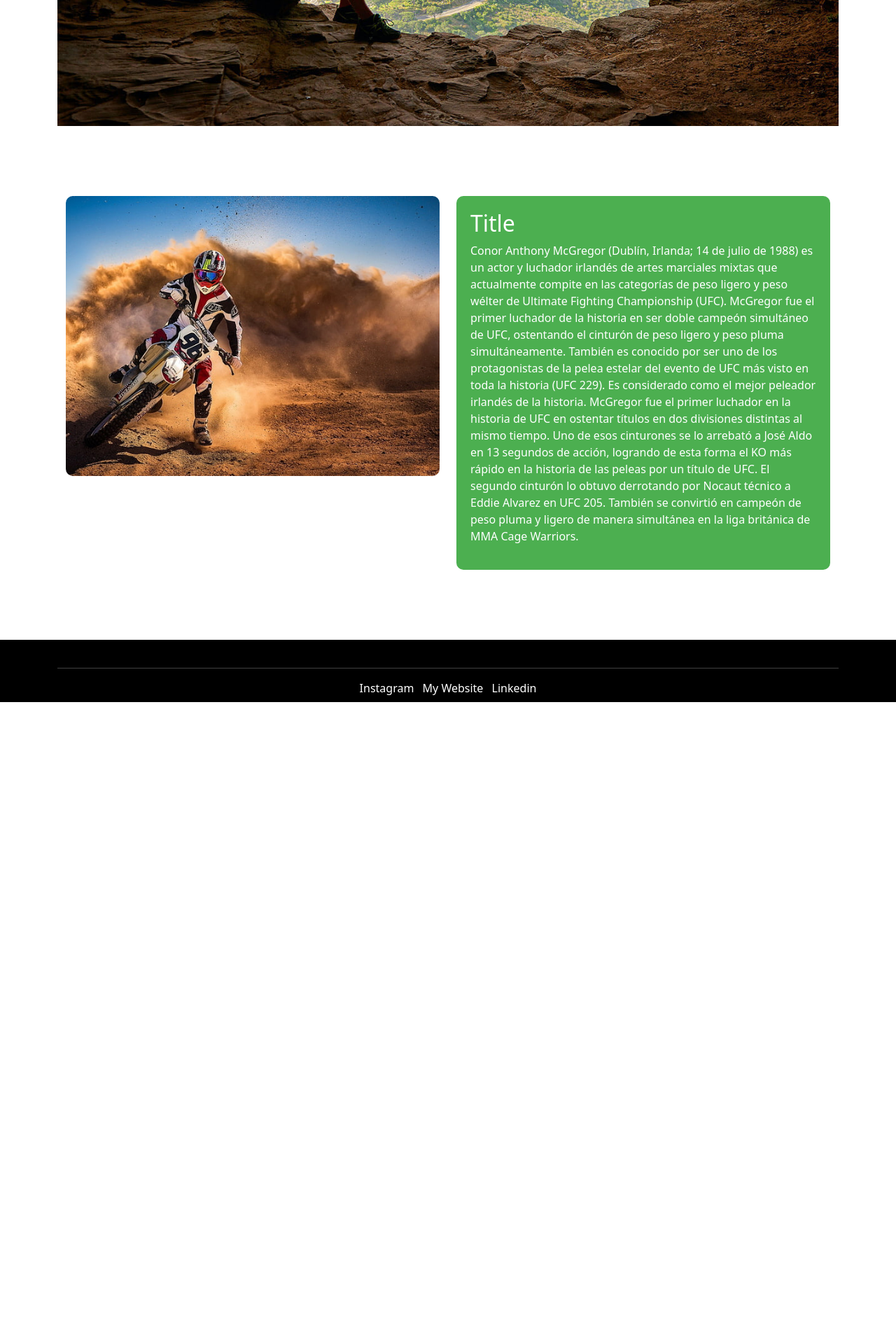
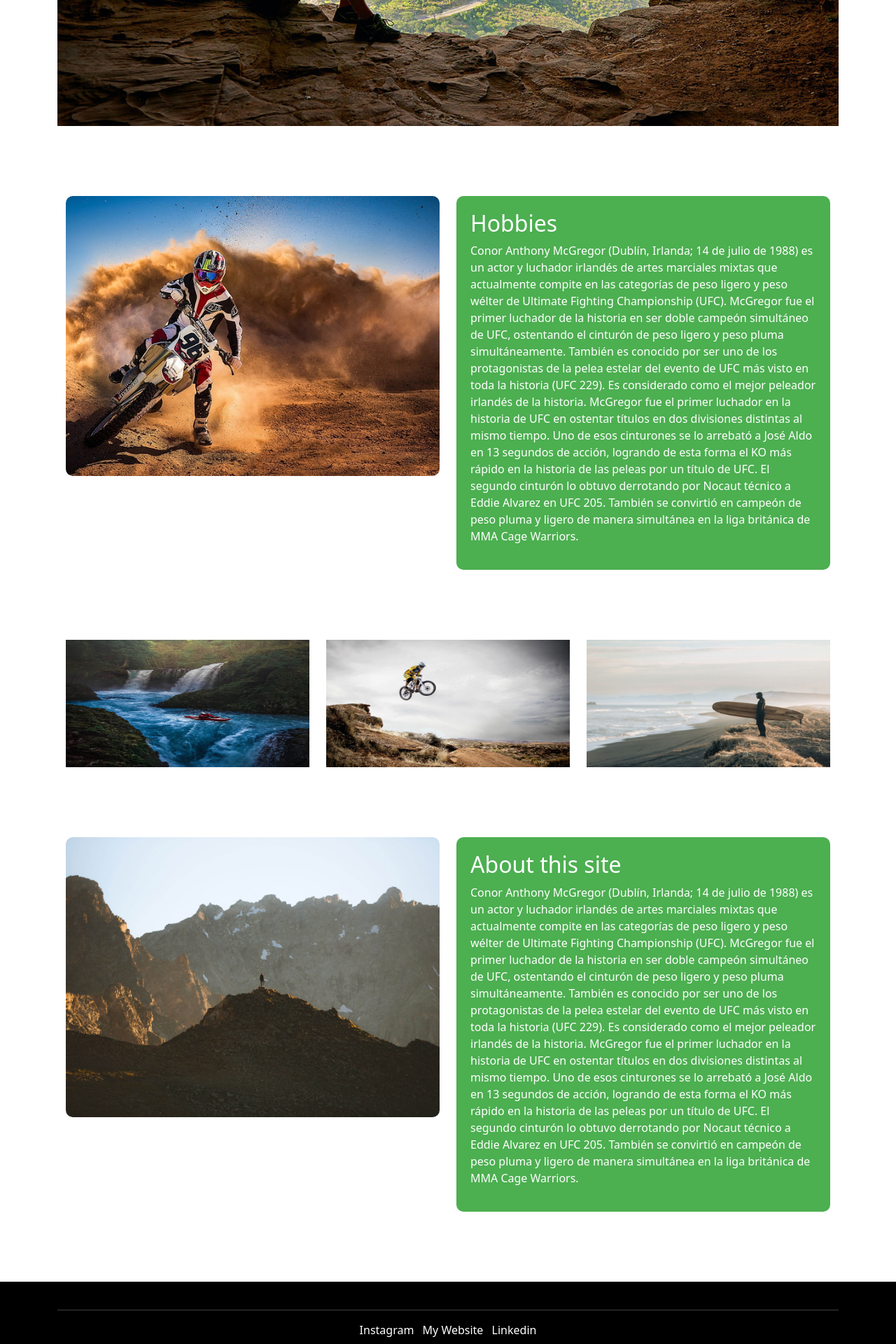
Before and after one commit to SrDavidC/django_webblog, a Django app: page /about in a window 1280 px wide. Shown: the part 727-2647 px from the top of the page at 70% size. Before the commit the page ends 1730 px from the top, so only its background shows below. Run offline with Django 5.2, Linux system fonts and the light colour scheme.

Commit message:
feat: finished about page

```diff
--- a/djangoProject/static/styles.css
+++ b/djangoProject/static/styles.css
@@ -65,10 +65,49 @@ a {
     border-radius: 10px;
 }
 
+#image-placeholder-1 {
+    background-image: url("./motocross.jpeg");
+}
+#image-placeholder-2 {
+    background-image: url("./vista-montana.jpeg");
+}
+
 .image-placeholder {
-    background-image: url("./motocross.jpeg");
     background-size: cover;
     background-position: center;
     height: 400px;
     border-radius: 10px;
 }
+.image-container {
+    height: 182px;
+    position: relative;
+    overflow: hidden;
+}
+
+.image-container img {
+    width: 100%;
+    height: 182px;
+    transition: transform 0.3s ease;
+}
+
+.image-container:hover img {
+    transform: scale(1.1);
+}
+
+.overlay {
+    position: absolute;
+    top: 50%;
+    left: 50%;
+    transform: translate(-50%, -50%);
+    background-color: rgba(0, 0, 0, 0.5);
+    color: white;
+    font-size: 24px;
+    padding: 20px;
+    border-radius: 5px;
+    opacity: 0;
+    transition: opacity 0.3s ease;
+}
+
+.image-container:hover .overlay {
+    opacity: 1;
+}
--- a/templates/about.html
+++ b/templates/about.html
@@ -1,4 +1,4 @@
-{% extends "base.html" %} {% block title %} Home Page {% endblock %}
+{% extends "base.html" %} {% block title %} About {% endblock %}
 
 {% block content %}
     <section class="about-section">
@@ -20,20 +20,85 @@
             <div class="row">
                 <div class="col-md-6 order-md-2">
                     <div class="content-box">
-                        <h2>Title</h2>
-                        <p>Conor Anthony McGregor (Dublín, Irlanda; 14 de julio de 1988) es un actor y luchador irlandés de artes marciales mixtas que actualmente compite en las categorías de peso ligero y peso wélter de Ultimate Fighting Championship (UFC). McGregor fue el primer luchador de la historia en ser doble campeón simultáneo de UFC, ostentando el cinturón de peso ligero y peso pluma simultáneamente. También es conocido por ser uno de los protagonistas de la pelea estelar del evento de UFC más visto en toda la historia (UFC 229). Es considerado como el mejor peleador irlandés de la historia.
+                        <h2>Hobbies</h2>
+                        <p>Conor Anthony McGregor (Dublín, Irlanda; 14 de julio de 1988) es un actor y luchador irlandés
+                            de artes marciales mixtas que actualmente compite en las categorías de peso ligero y peso
+                            wélter de Ultimate Fighting Championship (UFC). McGregor fue el primer luchador de la
+                            historia en ser doble campeón simultáneo de UFC, ostentando el cinturón de peso ligero y
+                            peso pluma simultáneamente. También es conocido por ser uno de los protagonistas de la pelea
+                            estelar del evento de UFC más visto en toda la historia (UFC 229). Es considerado como el
+                            mejor peleador irlandés de la historia.
 
-                            McGregor fue el primer luchador en la historia de UFC en ostentar títulos en dos divisiones distintas al mismo tiempo. Uno de esos cinturones se lo arrebató a José Aldo en 13 segundos de acción, logrando de esta forma el KO más rápido en la historia de las peleas por un título de UFC. El segundo cinturón lo obtuvo derrotando por Nocaut técnico a Eddie Alvarez en UFC 205. También se convirtió en campeón de peso pluma y ligero de manera simultánea en la liga británica de MMA Cage Warriors.</p>
+                            McGregor fue el primer luchador en la historia de UFC en ostentar títulos en dos divisiones
+                            distintas al mismo tiempo. Uno de esos cinturones se lo arrebató a José Aldo en 13 segundos
+                            de acción, logrando de esta forma el KO más rápido en la historia de las peleas por un
+                            título de UFC. El segundo cinturón lo obtuvo derrotando por Nocaut técnico a Eddie Alvarez
+                            en UFC 205. También se convirtió en campeón de peso pluma y ligero de manera simultánea en
+                            la liga británica de MMA Cage Warriors.</p>
                     </div>
                 </div>
                 <div class="col-md-6 order-md-1">
-                    <div class="image-placeholder"></div>
+                    <div id="image-placeholder-1" class="image-placeholder"></div>
+                </div>
+            </div>
+        </div>
+    </section>
+
+    <section class="image-grid-section">
+        <div class="container">
+            <div class="row">
+                <div class="col-md-4">
+                    <div class="image-container">
+                        {% load static %}
+                        <img src="{% static 'cascada.jpeg' %}" class="img-fluid" alt="Kayak">
+                        <div class="overlay">Kayak</div>
+                    </div>
+                </div>
+                <div class="col-md-4">
+                    <div class="image-container">
+                        {% load static %}
+                        <img src="{% static 'moto.jpeg' %}" class="img-fluid" alt="Motocross">
+                        <div class="overlay">Motocross</div>
+                    </div>
+                </div>
+                <div class="col-md-4">
+                    <div class="image-container">
+                        {% load static %}
+                        <img src="{% static 'surfing.jpeg' %}" class="img-fluid" alt="Surfing">
+                        <div class="overlay">Surfing</div>
+                    </div>
                 </div>
             </div>
         </div>
     </section>
 
 
+    <section class="image-section">
+        <div class="container">
+            <div class="row">
+                <div class="col-md-6 order-md-2">
+                    <div class="content-box">
+                        <h2>About this site</h2>
+                        <p>Conor Anthony McGregor (Dublín, Irlanda; 14 de julio de 1988) es un actor y luchador irlandés
+                            de artes marciales mixtas que actualmente compite en las categorías de peso ligero y peso
+                            wélter de Ultimate Fighting Championship (UFC). McGregor fue el primer luchador de la
+                            historia en ser doble campeón simultáneo de UFC, ostentando el cinturón de peso ligero y
+                            peso pluma simultáneamente. También es conocido por ser uno de los protagonistas de la pelea
+                            estelar del evento de UFC más visto en toda la historia (UFC 229). Es considerado como el
+                            mejor peleador irlandés de la historia.
 
-    </div>
+                            McGregor fue el primer luchador en la historia de UFC en ostentar títulos en dos divisiones
+                            distintas al mismo tiempo. Uno de esos cinturones se lo arrebató a José Aldo en 13 segundos
+                            de acción, logrando de esta forma el KO más rápido en la historia de las peleas por un
+                            título de UFC. El segundo cinturón lo obtuvo derrotando por Nocaut técnico a Eddie Alvarez
+                            en UFC 205. También se convirtió en campeón de peso pluma y ligero de manera simultánea en
+                            la liga británica de MMA Cage Warriors.</p>
+                    </div>
+                </div>
+                <div class="col-md-6 order-md-1">
+                    <div class="image-placeholder" id="image-placeholder-2"></div>
+                </div>
+            </div>
+        </div>
+    </section>
 {% endblock %}
```
Also changed, not shown: djangoProject/static/cascada.jpeg (added), djangoProject/static/moto.jpeg (added), djangoProject/static/surfing.jpeg (added), djangoProject/static/vista-montana.jpeg (added).
